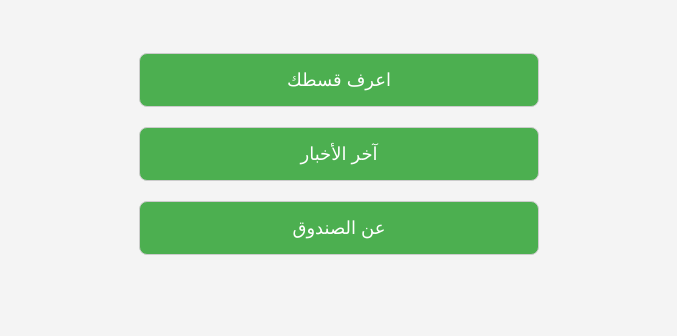
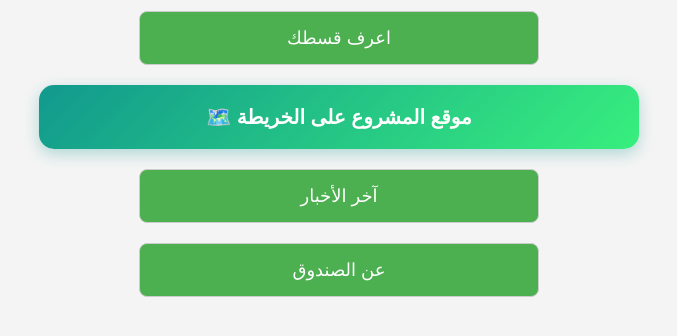
Before and after one commit to ahmed94-star/bff, a plain HTML site: page home.html in a window 1280 px wide. Shown: the part 362-698 px from the top of the page, without its empty margins (301-978 px from the left). Drawn offline with Linux system fonts and the light colour scheme.

Commit message:
Update home.html

```diff
--- a/home.html
+++ b/home.html
@@ -58,6 +58,24 @@
     <h1>صندوق تمويل المساكن</h1>
     <div class="container">
         <button class="btn" onclick="location.href='search_page_final_for_github.html'">اعرف قسطك</button>
+         <!-- زر الخريطة - أضفه بعد زر "اعرف قسطك" -->
+        <a href="map.html" style="
+         display: block;
+         background: linear-gradient(135deg, #11998e 0%, #38ef7d 100%);
+        color: white;
+        padding: 20px;
+        text-align: center;
+        text-decoration: none;
+        border-radius: 15px;
+        font-size: 20px;
+        font-weight: bold;
+        margin: 15px 0;
+        box-shadow: 0 5px 15px rgba(17, 153, 142, 0.3);
+        transition: all 0.3s;
+">
+    🗺️ موقع المشروع على الخريطة
+</a>
+
         <button class="btn" onclick="window.location.href='https://masaken.gov.eg/'">آخر الأخبار</button>
         <button class="btn" onclick="window.location.href='https://masaken.gov.eg/AboutMinistry/AboutMinistry'">عن الصندوق</button>
     </div>
```
